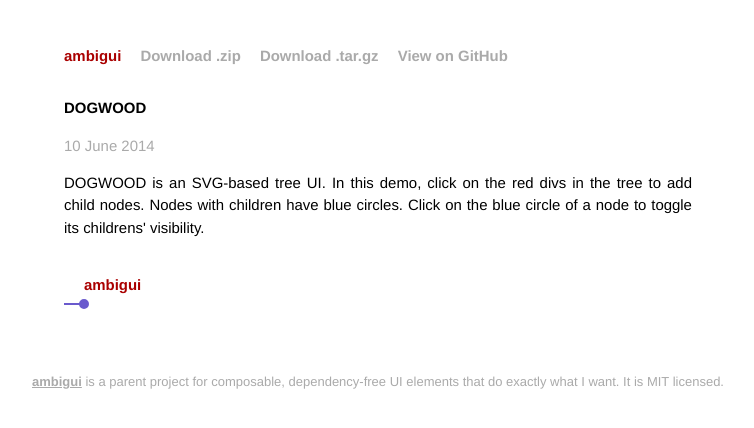
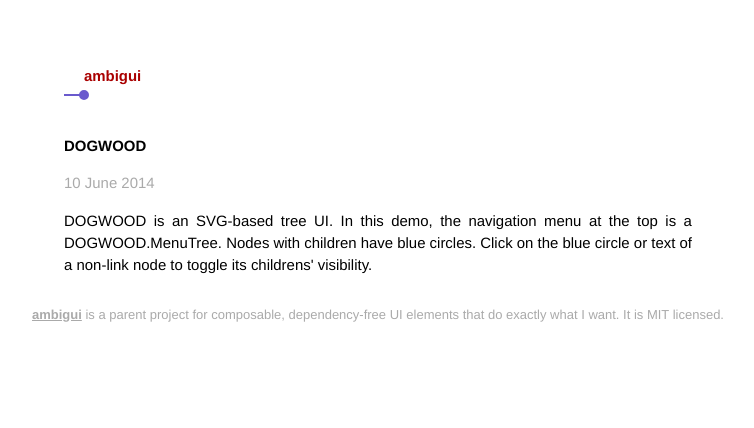
Before and after one commit to RLuckom/ambigui, a website: page index.html in a window 1280 px wide. Shown: the whole page, without its empty margins (262-1016 px from the left). Drawn offline with Linux system fonts and the light colour scheme.

Commit message:
Formatting page

```diff
--- a/index.html
+++ b/index.html
@@ -12,18 +12,12 @@
     </head>
     <body>
         <div class="site">
-          <div class="header">
-            <h1 class="title"><a href="github.com/rluckom/ambigui">ambigui</a></h1>
-            <a href="https://github.com/RLuckom/ambigui/zipball/master" id="download-zip" class="extra"><span>Download .zip</span></a>
-            <a href="https://github.com/RLuckom/ambigui/tarball/master" id="download-tar-gz" class="extra"><span>Download .tar.gz</span></a>
-            <a href="https://github.com/RLuckom/ambigui" id="view-on-github" class="extra"><span>View on GitHub</span></a>
-          </div>
-
+        <div id="svgDiv"></div>
           <a name="DOGWOOD"></a>
           <h2>DOGWOOD</h2>
 <p class="meta">10 June 2014</p>
-        <p>DOGWOOD is an SVG-based tree UI. In this demo, click on the
-        red divs in the tree to add child nodes. Nodes with children have blue circles. Click on the blue circle of a node to toggle its
+        <p>DOGWOOD is an SVG-based tree UI. In this demo, the navigation menu at the top is a DOGWOOD.MenuTree.
+        Nodes with children have blue circles. Click on the blue circle or text of a non-link node to toggle its
         childrens' visibility.</p>
         <script>
             window.onload = function() {
@@ -36,7 +30,7 @@
                 contentDX: 10,
                 children: [
                  {text: 'View On Github', link: "https://github.com/RLuckom/ambigui", "class": "nav-link"},
-                  {text: 'DOGWOOD Source Code',
+                  {text: 'Source Code Downloads',
                    'class': 'nav-text',
                    children: [
                      {text: 'Download .zip', link:"https://github.com/RLuckom/ambigui/zipball/master", "class": "nav-link"},
@@ -45,7 +39,6 @@
               });
             }
         </script>
-        <div id="svgDiv"></div>
      </div>
      <footer>
          <p class="meta"><a href="github.com/rluckom/ambigui"><b>ambigui</b></a>
```
